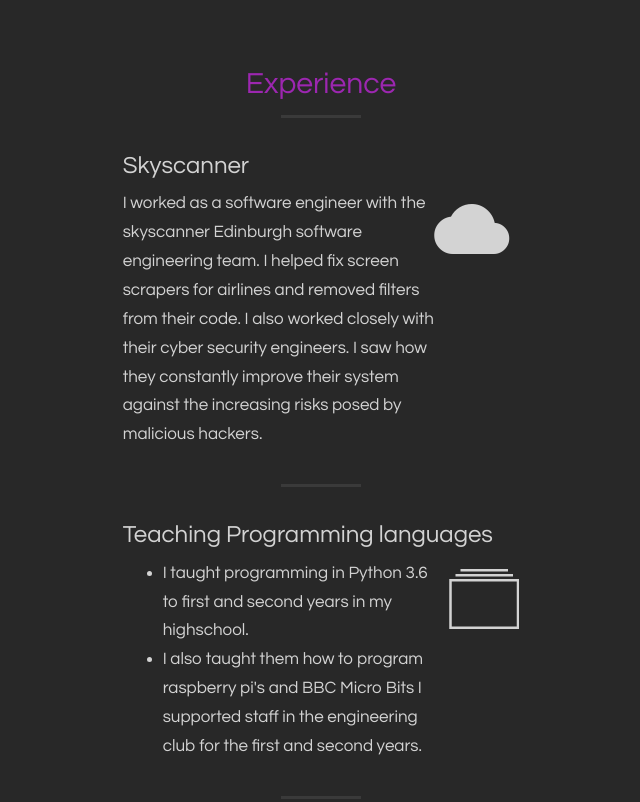
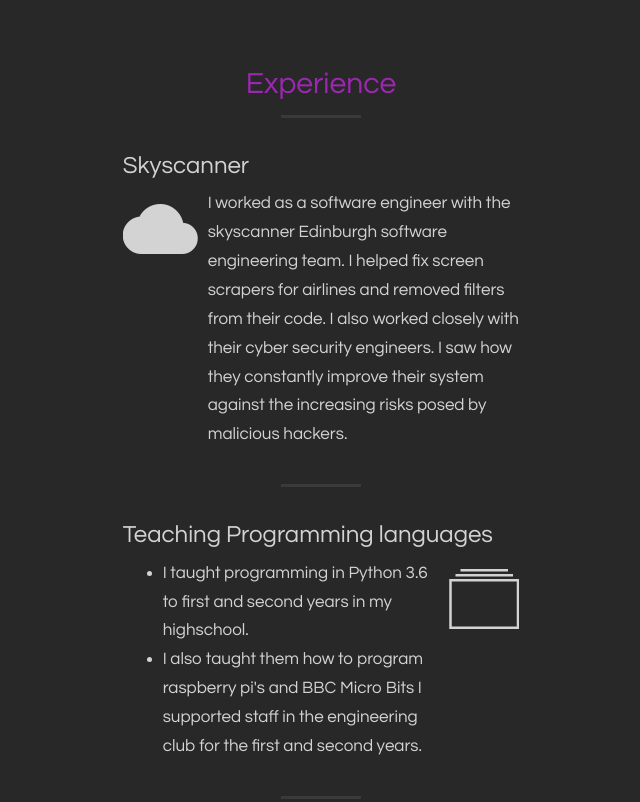
Before and after one commit to dawidghost99/dawidghost99.github.io, a plain HTML site: page index.html in a window 1280 px wide. Shown: the part 2900-3702 px from the top of the page, without its empty margins (319-959 px from the left). Drawn offline with Linux system fonts and the light colour scheme; files whose address does not match are found by name.

Commit message:
Update index.html

```diff
--- a/index.html
+++ b/index.html
@@ -205,8 +205,11 @@
             <div class="col-xs-10 col-xs-offset-1 col-sm-6 col-sm-offset-3 col-md-4 col-md-offset-4">
                 <h2 class="text-center text-primary">Experience</h2>
                 <hr>
-                <div class="media wow fadeInRight">
+                <div class="media wow fadeIn">
                     <h3>Skyscanner</h3>
+                    <div class="media-left">
+                        <i class="icon-lg ion-android-cloud"></i>
+                    </div>
                     <div class="media-body media-middle">
                         <p>I worked as a software engineer with the  skyscanner Edinburgh software engineering team.
                             I helped fix screen scrapers for airlines and removed filters from their code.
@@ -214,9 +217,7 @@
                             I saw how they constantly improve their system against the increasing risks posed by malicious hackers.
                             </p>
                     </div>
-                    <div class="media-left">
-                        <i class="icon-lg ion-android-cloud"></i>
-                    </div>
+
                 </div>
                 <hr>
                 <div class="media wow fadeInRight">
```
